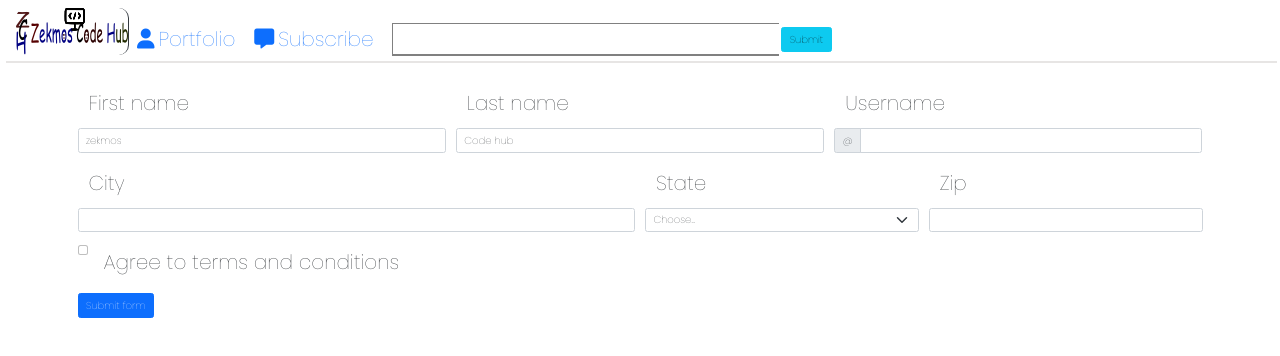
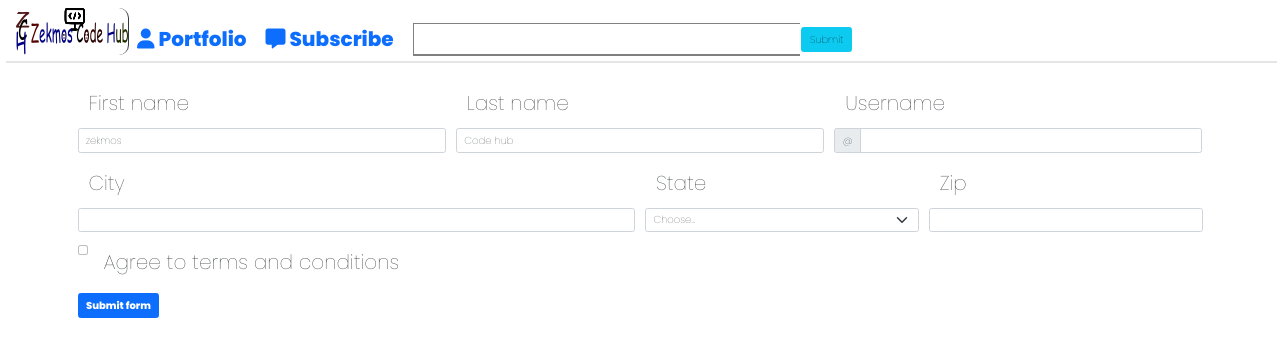
Before and after one commit to zekmoscodehub/mypage.github.io, a plain HTML site: page contact.html in a window 1280 px wide. Drawn offline with nearby package versions, Linux system fonts and the light colour scheme.

Commit message:
Update contact.html
Signed-off-by: Zekmos Code Hub <117698974+zekmoscodehub@users.noreply.github.com>

```diff
--- a/contact.html
+++ b/contact.html
@@ -18,8 +18,8 @@
   <div class="nav-bar">
     <a href="community"><img src="images/logo4.png" alt="Zekmos Code Hub" class="logo"></a>
     <nav class="nav-links">
-      <a href="index"><i class="fa-solid fa-user"></i>Portfolio</a>
-      <a href="contact"><i class="fa-solid fa-message"></i>Subscribe</a>
+     <a href="index"><i class="fa-solid fa-user"></i><b>Portfolio</b></a>
+     <a href="contact"><i class="fa-solid fa-message"></i><b>Subscribe</b></a>
     <label>
       <input type="text" class="search">
       <button type="button" class="btn btn-info">Submit</button>
@@ -88,7 +88,7 @@
       </div>
     </div>
     <div class="col-12">
-      <button class="btn btn-primary" type="submit">Submit form</button>
+      <button class="btn btn-primary" type="submit"><b>Submit form</b></button>
     </div>
   </form>
 </div>
```
